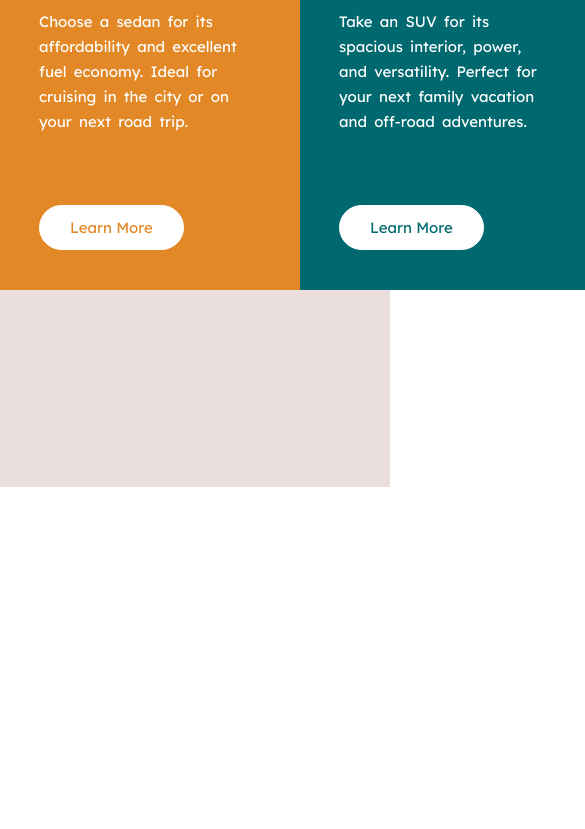
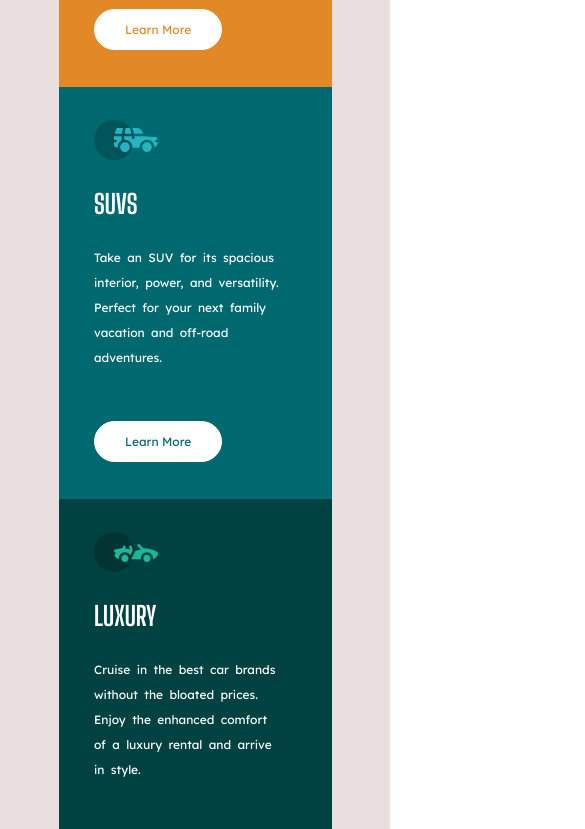
Before and after one commit to proXDhiya/3-column-preview-card-component-my-solution, a plain HTML site: page index.html in a window 390 px wide. Shown: the part 357-1186 px from the top of the page, 585 px wide, since content can reach past the window. Before the commit the page ends 844 px from the top, so only its background shows below. Drawn offline with Linux system fonts and the light colour scheme.

Commit message:
complete responsive

```diff
--- /dev/null
+++ b/css/responsive.css
@@ -0,0 +1,38 @@
+@media (max-width: 930px) {
+    body {
+        font-size: 12px;
+    }
+
+    .box {
+        width: 750px;
+        height: 390px;
+    }
+}
+
+@media (max-width: 760px) {
+    body {
+        font-size: 16px;
+    }
+
+    .screen {
+        width: 100%;
+        height: 1800px;
+    }
+
+    .box {
+        grid-template-columns: 1fr;
+        grid-template-rows: repeat(3, 1fr);
+        width: 70%;
+        height: 95%;
+    }
+}
+
+@media (max-width: 510px) {
+    body {
+        font-size: 12px;
+    }
+
+    .screen {
+        height: 1300px;
+    }
+}
--- a/css/style.css
+++ b/css/style.css
@@ -39,9 +39,14 @@ h3 {
 }
 
 p {
+    font-size: 100%;
     line-height: 25px;
     word-spacing: 3px;
     font-weight: initial;
+}
+
+a {
+    font-size: 100%;
 }
 
 .screen {
--- a/index.html
+++ b/index.html
@@ -5,6 +5,7 @@
     <meta name="viewport" content="width=device-width, initial-scale=1.0"> <!-- displays site properly based on user's device -->
     <link rel="icon" type="image/png" sizes="32x32" href="./images/favicon-32x32.png">
     <link rel="stylesheet" href="./css/style.css">
+    <link rel="stylesheet" href="./css/responsive.css">
     <title>Frontend Mentor | 3-column preview card component</title>
   </head>
 
```
